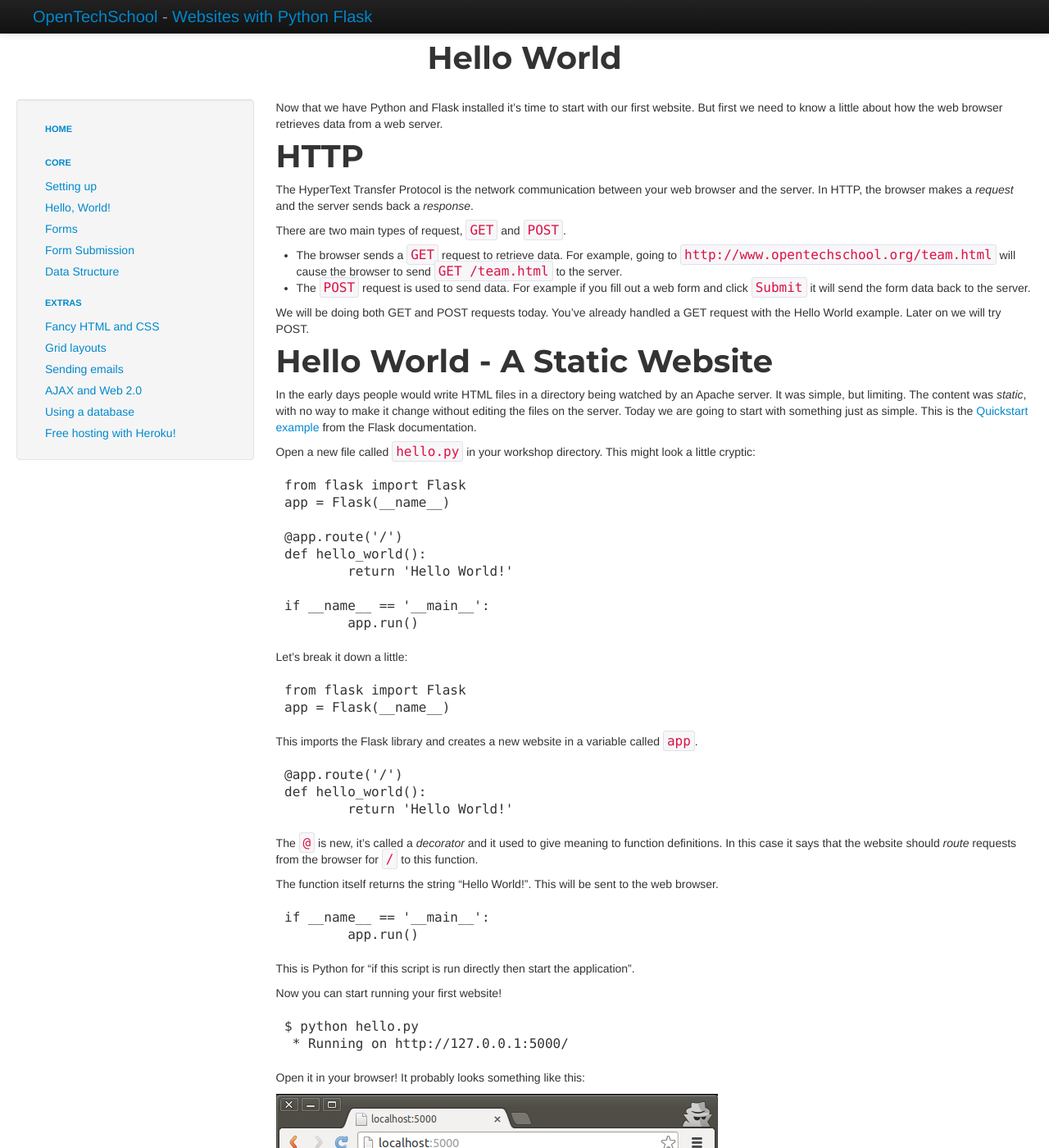
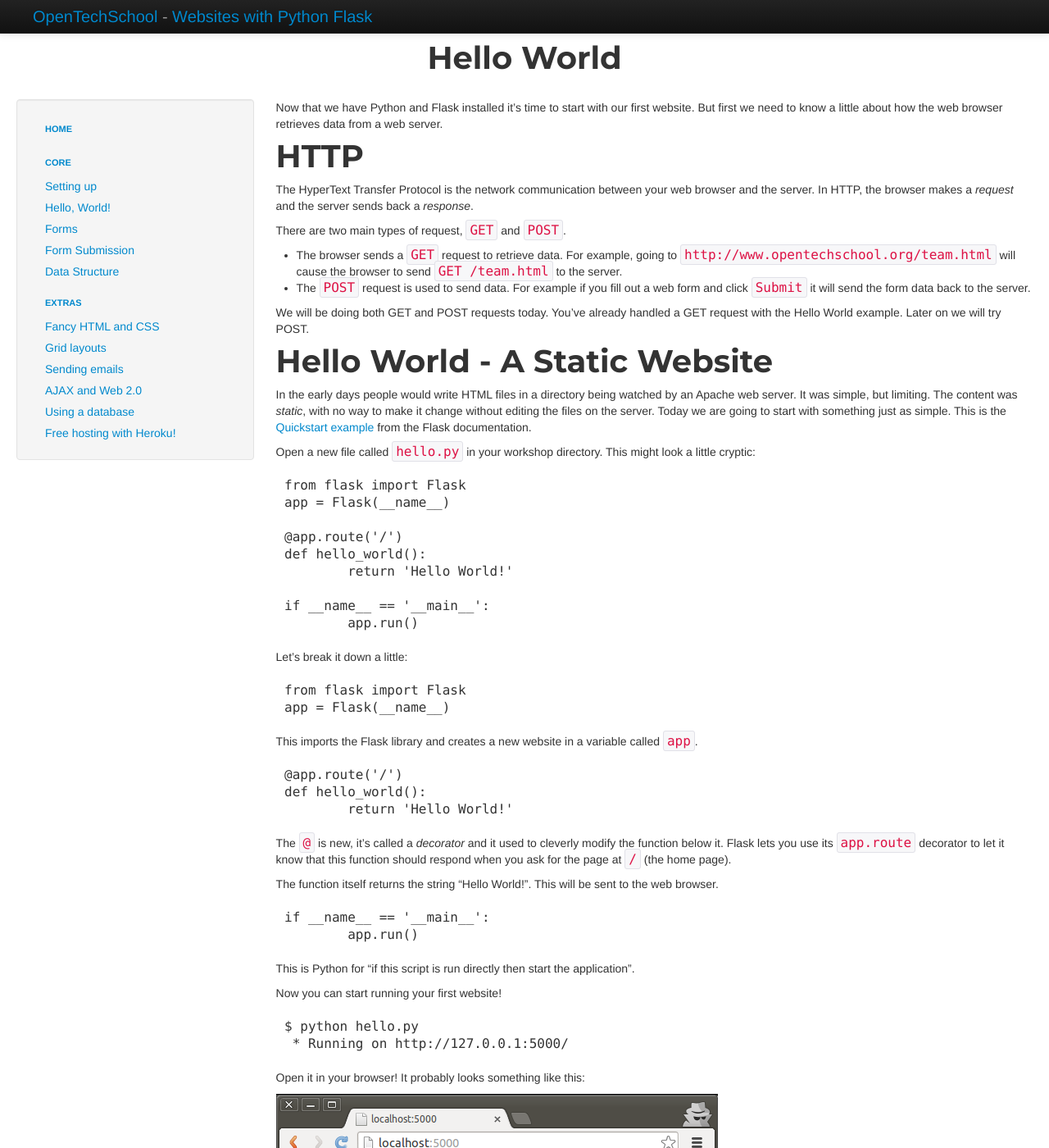
Before and after one commit to OpenTechSchool/python-flask, a Jekyll site: the page built from core/hello-world.md, in a window 1280 px wide and 1400 px high. Shown: the whole window at 82% size. Built offline with Jekyll 4.4.1, drawn with Linux system fonts in a browser that asks for light colours.

Commit message:
New lines, decorator description.

```diff
--- a/core/hello-world.md
+++ b/core/hello-world.md
@@ -5,22 +5,27 @@ title: Hello World
 
 ---
 
-Now that we have Python and Flask installed it's time to start with our first website. But first we need to know a little about how the web browser retrieves data from a web server.
+Now that we have Python and Flask installed it's time to start with our first website.
+But first we need to know a little about how the web browser retrieves data from a web server.
 
 # HTTP
 
-The HyperText Transfer Protocol is the network communication between your web browser and the server. In HTTP, the browser makes a _request_ and the server sends back a _response_.
+The HyperText Transfer Protocol is the network communication between your web browser and the server.
+In HTTP, the browser makes a _request_ and the server sends back a _response_.
 
 There are two main types of request, `GET` and `POST`.
 
 * The browser sends a `GET` request to retrieve data. For example, going to `http://www.opentechschool.org/team.html` will cause the browser to send `GET /team.html` to the server.
 * The `POST` request is used to send data. For example if you fill out a web form and click `Submit` it will send the form data back to the server.
 
-We will be doing both GET and POST requests today. You've already handled a GET request with the Hello World example. Later on we will try POST.
+We will be doing both GET and POST requests today. You've already handled a GET request with the Hello World example.
+Later on we will try POST.
 
 # Hello World - A Static Website
 
-In the early days people would write HTML files in a directory being watched by an Apache server. It was simple, but limiting. The content was _static_, with no way to make it change without editing the files on the server. Today we are going to start with something just as simple. This is the [Quickstart example](http://flask.pocoo.org/docs/quickstart/) from the Flask documentation.
+In the early days people would write HTML files in a directory being watched by an Apache web server.
+It was simple, but limiting. The content was _static_, with no way to make it change without editing the files on the server.
+Today we are going to start with something just as simple. This is the [Quickstart example](http://flask.pocoo.org/docs/quickstart/) from the Flask documentation.
 
 Open a new file called `hello.py` in your workshop directory. This might look a little cryptic:
 
@@ -46,7 +51,8 @@ This imports the Flask library and creates a new website in a variable called `a
 	def hello_world():
 		return 'Hello World!'
 
-The `@` is new, it's called a _decorator_ and it used to give meaning to function definitions. In this case it says that the website should _route_ requests from the browser for `/` to this function.
+The `@` is new, it's called a _decorator_ and it used to cleverly modify the function below it.
+Flask lets you use its `app.route` decorator to let it know that this function should respond when you ask for the page at `/` (the home page).
 
 The function itself returns the string "Hello World!". This will be sent to the web browser.
 
```
